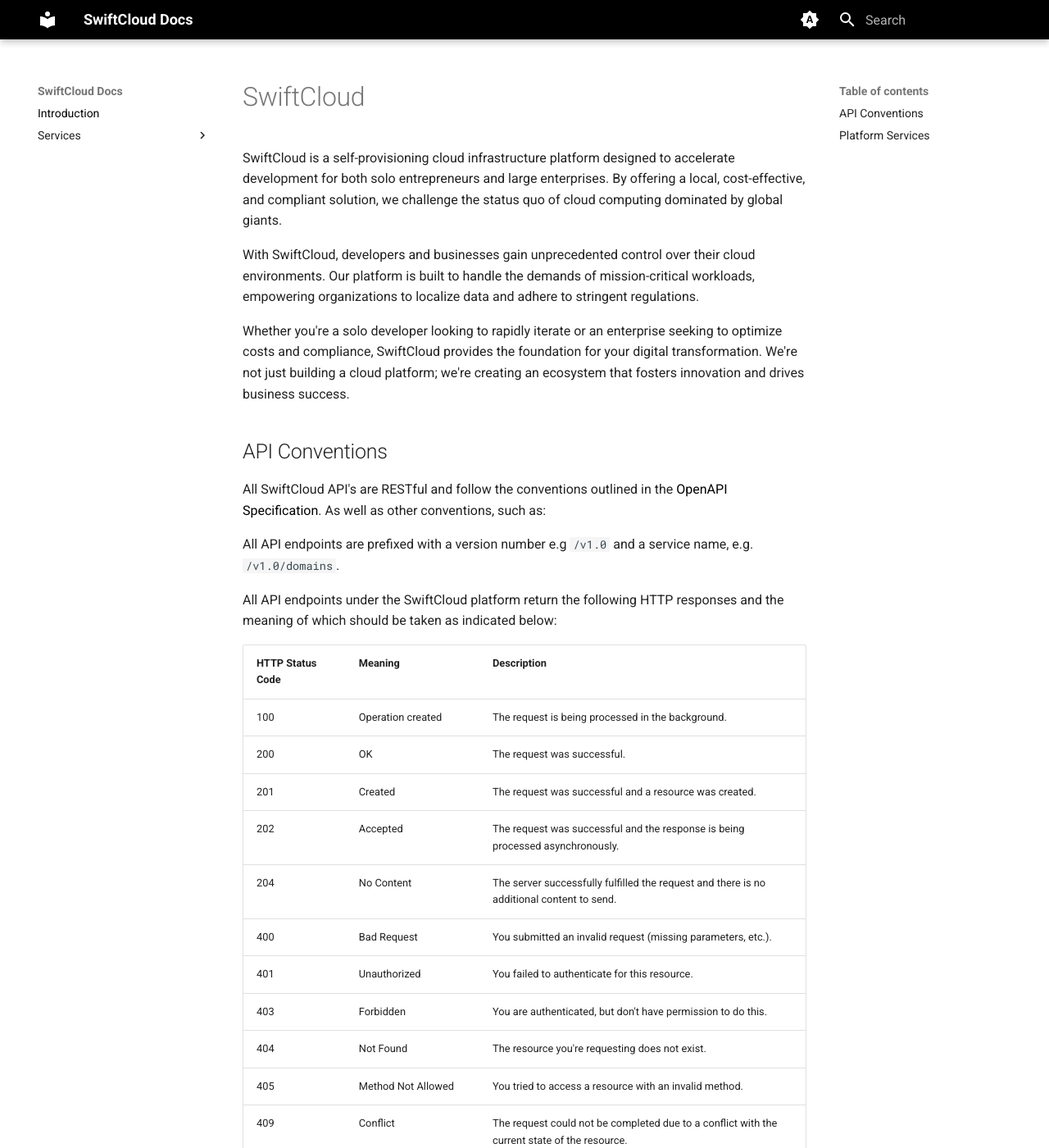
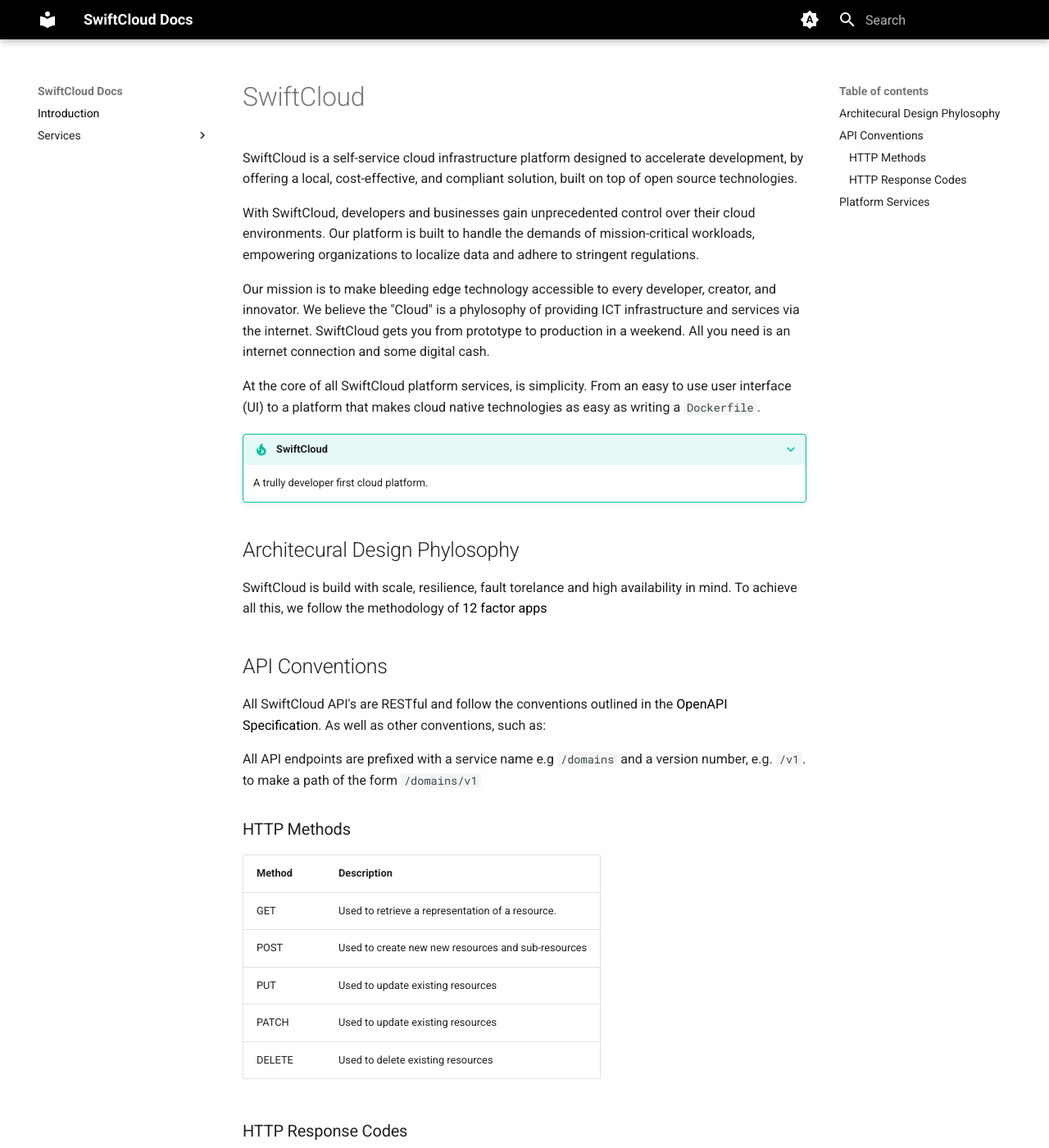
Before and after one commit to livingopensource/swiftcloud, an MkDocs documentation site: the page built from docs/index.md, in a window 1280 px wide and 1400 px high. Shown: the whole window at 82% size. Built offline with MkDocs 1.6.1 and Material for MkDocs 9.7.7, drawn with Linux system fonts in a browser that asks for light colours; some of the changed text lies outside the part shown.

Commit message:
docs: Added serveless
Removed the light and dark theme css styling

Added content to the virtual machines, databases, and serverless pages

Also modified content on the index page

```diff
--- a/docs/index.md
+++ b/docs/index.md
@@ -1,17 +1,41 @@
 # SwiftCloud
 
-SwiftCloud is a self-provisioning cloud infrastructure platform designed to accelerate development for both solo entrepreneurs and large enterprises. By offering a local, cost-effective, and compliant solution, we challenge the status quo of cloud computing dominated by global giants.
+SwiftCloud is a self-service cloud infrastructure platform designed to accelerate development, by offering a local, cost-effective, and compliant solution, built on top of open source technologies.
 
 With SwiftCloud, developers and businesses gain unprecedented control over their cloud environments. Our platform is built to handle the demands of mission-critical workloads, empowering organizations to localize data and adhere to stringent regulations.
 
-Whether you're a solo developer looking to rapidly iterate or an enterprise seeking to optimize costs and compliance, SwiftCloud provides the foundation for your digital transformation. We're not just building a cloud platform; we're creating an ecosystem that fosters innovation and drives business success.
+Our mission is to make bleeding edge technology accessible to every developer, creator, and innovator. We believe the "Cloud" is a phylosophy of providing ICT infrastructure and services via the internet.
+SwiftCloud gets you from prototype to production in a weekend. All you need is an internet connection and some digital cash.
+
+At the core of all SwiftCloud platform services, is simplicity. From an easy to use user interface (UI) to a platform that makes cloud native technologies as easy as writing a `Dockerfile`.
+
+???+ tip "SwiftCloud"
+
+    A trully developer first cloud platform.
+
+## Architecural Design Phylosophy
+
+SwiftCloud is build with scale, resilience, fault torelance and high availability in mind. To achieve all this, we follow the methodology of [12 factor apps](https://12factor.net)
 
 ## API Conventions
 
 All SwiftCloud API's are RESTful and follow the conventions outlined in the [OpenAPI Specification](https://swagger.io/specification/).
 As well as other conventions, such as:
 
-All API endpoints are prefixed with a version number e.g `/v1.0` and a service name, e.g. `/v1.0/domains`.
+All API endpoints are prefixed with a service name e.g `/domains` and a version number, e.g. `/v1`. to make a path of the form `/domains/v1`
+
+### HTTP Methods
+
+
+| Method | Description |
+| --- | --- |
+| GET | Used to retrieve a representation of a resource. |
+| POST | Used to create new new resources and sub-resources |
+| PUT | Used to update existing resources |
+| PATCH | Used to update existing resources |
+| DELETE | Used to delete existing resources |
+
+### HTTP Response Codes
 
 All API endpoints under the SwiftCloud platform return the following HTTP responses and the meaning of which should be taken as indicated below:
 
@@ -39,8 +63,9 @@
 
 | Service | URL Path | Description |
 | --- | --- | --- |
-| [Billing](billing.md) | /v1.0/billing | A service that provides API's for managing and creation of billing. |
-| [Domain Registration & Management](domains.md) | /v1.0/domains | A service that provides API's for managing and creation of domains. |
-| [Database As A Service](dbaas.md) | /v1.0/databases | A service that provides management and provisioning of databases. |
-| [HA Virtual Machines](vm.md) | /v1.0/virtual-machines | A service that provides high availability virtual machines. |
-| [Web Services](web.md) | /v1.0/web-services | A service that provides web services API. |
+| [Serverless](Serverless) | /serverless/v1 | A service that provides serverless application capabilities
+| [Domain Registration & Management](domains.md) | /domains/v1 | A service that provides API's for managing and creation of domains. |
+| [Database As A Service](dbaas.md) | /databases/v1 | A service that provides management and provisioning of databases. |
+| [HA Virtual Machines](vm.md) | /virtual-machines/v1 | A service that provides high availability virtual machines. |
+| [Web Services](web.md) | /web-services/v1 | A service that provides web services API. |
+| [Billing](billing.md) | /billing/v1 | A service that provides API's for managing and creation of billing. |
--- a/docs/stylesheets/custom.css
+++ b/docs/stylesheets/custom.css
@@ -1,5 +1,3 @@
 :root {
     --md-primary-fg-color:        #000000;
-    --md-primary-fg-color--light: #ECB7B7;
-    --md-primary-fg-color--dark:  #90030C;
   }
--- a/mkdocs.yml
+++ b/mkdocs.yml
@@ -2,14 +2,14 @@
 nav:
  - Introduction: index.md
  - Services:
-   - Billing: billing.md
    - Domains:
      - Overview: domains.md
      - Domain Management: api/domains.md
      - DNS Management: api/dns.md
+   - Serverless: serverless.md
    - VM: vm.md
-   - Web Services: web.md
    - Databases: dbaas.md
+   - Billing: billing.md
 theme:
   name: material
   palette:
@@ -45,6 +45,9 @@
 markdown_extensions:
   - tables
   - pymdownx.details
+  - def_list
+  - pymdownx.tasklist:
+      custom_checkbox: true
   - pymdownx.tabbed:
       alternate_style: true
   - pymdownx.superfences:
```
Also changed, not shown: docs/dbaas.md (+9 -0 lines), docs/serverless.md (added, +9 -0 lines), docs/vm.md (+9 -0 lines).
